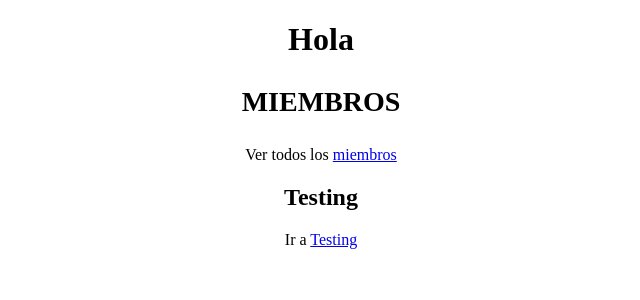
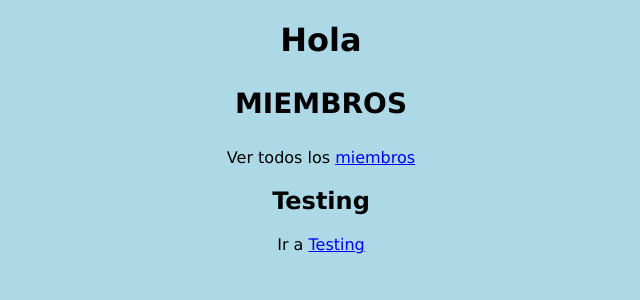
Before and after one commit to cesarlpb/learn-django, a Django app: page / in a window 1280 px wide. Shown: the top 300 px of the page, without its empty margins (319-959 px from the left). Run offline with Django 4.2, Linux system fonts and the light colour scheme.

Commit message:
Añadimos hoja de estilos main.css

```diff
--- /dev/null
+++ b/hello_world_project/hello_world_app/static/main.css
@@ -0,0 +1,19 @@
+body {
+    background-color: lightblue;
+    font-family: verdana;
+}
+
+h3 {
+text-transform: uppercase;
+font-size: 1.75rem;
+}
+
+h4 {
+font-size: 1.5rem;
+text-decoration: underline;
+}
+
+h5 {
+font-size: 1.25rem;
+text-decoration: underline;
+}
--- a/hello_world_project/hello_world_app/templates/master.html
+++ b/hello_world_project/hello_world_app/templates/master.html
@@ -1,22 +1,11 @@
+{% load static %}
+
 <!DOCTYPE html>
 <html>
 <head>
   <title>{% block title %}{% endblock %}</title>
 </head>
-<style>
-  h3 {
-    text-transform: uppercase;
-    font-size: 1.75rem;
-  }
-  h4 {
-    font-size: 1.5rem;
-    text-decoration: underline;
-  }
-  h5 {
-    font-size: 1.25rem;
-    text-decoration: underline;
-  }
-</style>
+<link rel="stylesheet" href="{% static 'main.css' %}">
 <body style="text-align: center;">
 
 {% block content %}
```
